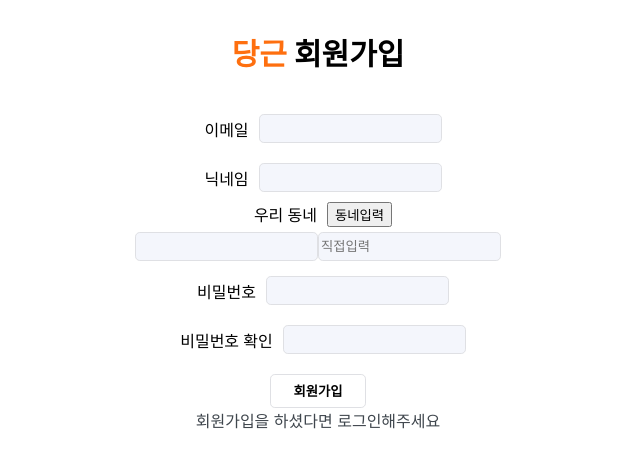
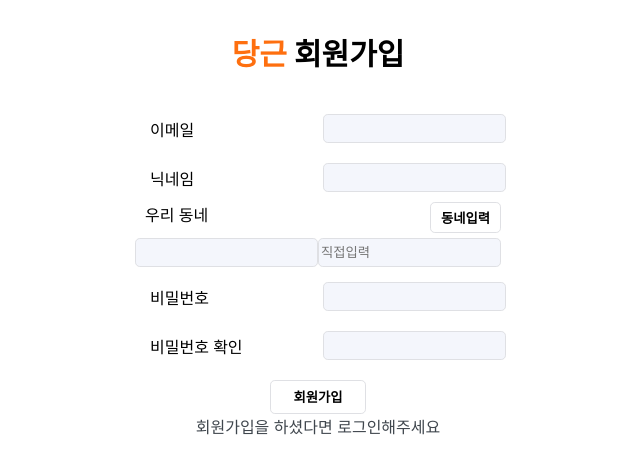
Before and after one commit to bellDev-code/clone-web-carrot, a React (Create React App) app: page /signup in a window 1280 px wide. Shown: the top 474 px of the page, without its empty margins (322-962 px from the left). Built offline with nearby package versions, Linux system fonts and the light colour scheme.

Commit message:
AuthForm styles

```diff
--- a/src/Components/AuthComponent/AuthFormLogin.tsx
+++ b/src/Components/AuthComponent/AuthFormLogin.tsx
@@ -1,6 +1,6 @@
 import React, { useContext } from "react";
 import { SubmitHandler, useForm } from "react-hook-form";
-import { Container, AuthForm, AuthWrap, AuthLable, AuthInput, LoginText, TextBox } from "./styles";
+import { Container, AuthForm, AuthWrap, AuthLable, AuthInput, LoginText, TextBox, AuthBtnWrap, AuthButton } from "./styles";
 import { Link, useNavigate } from "react-router-dom";
 import axios from "axios";
 import { AuthContext } from "../../Hooks/Context/AuthContext";
@@ -65,8 +65,10 @@
           <AuthLable id="passwordLabel">비밀번호</AuthLable>
           <AuthInput type="password" aria-labelledby="passwordLabel" {...register("password", { required: true })} />
         </AuthWrap>
-        <button type="submit">{submitButtonText}</button>
-        <Link to={linkTo}>{linkText}</Link>
+        <AuthBtnWrap>
+          <AuthButton type="submit">{submitButtonText}</AuthButton>
+          <Link to={linkTo}>{linkText}</Link>
+        </AuthBtnWrap>
       </AuthForm>
     </Container>
   );
--- a/src/Components/AuthComponent/styles.tsx
+++ b/src/Components/AuthComponent/styles.tsx
@@ -19,8 +19,9 @@
 export const AuthForm = styled.form``
 
 export const AuthWrap = styled.div`
+    width: 100%;
     display: flex;
-    justify-content: center;
+    justify-content: space-between;
     align-items: center;
     padding: 10px 5px;
 `
@@ -41,7 +42,7 @@
 
 export const AddressBox = styled.div`
     display: flex;
-    justify-content: center;
+    justify-content: space-between;
     padding-bottom: 5px;
 `
 
--- a/src/Components/postCode/index.tsx
+++ b/src/Components/postCode/index.tsx
@@ -1,4 +1,5 @@
 import React from 'react';
+import { AdressButton } from './styles';
 
 interface PostcodeProps {
     onAddressChange: (address: string) => void;
@@ -42,9 +43,9 @@
         };
 
         return (
-        <button type='button' onClick={handleClick}>
+        <AdressButton type='button' onClick={handleClick}>
             동네입력
-        </button>
+        </AdressButton>
         );
     };
 
--- /dev/null
+++ b/src/Components/postCode/styles.tsx
@@ -0,0 +1,10 @@
+import styled from 'styled-components'
+
+export const AdressButton = styled.button`
+    cursor: pointer;
+    background-color: #ffffff;
+    padding: 5px 10px;
+    border: 1px solid #dfe0e4;
+    border-radius: 0.3rem;
+    font-weight: 600;
+`
--- a/src/Pages/Login/index.tsx
+++ b/src/Pages/Login/index.tsx
@@ -11,7 +11,7 @@
         formTitle="로그인"
         submitButtonText="로그인"
         onSubmit={handleLoginSubmit}
-        linkText="회원가입"
+        linkText="아직도 회원이 아니신가요?"
         linkTo="/signup"
       />
     );
```
